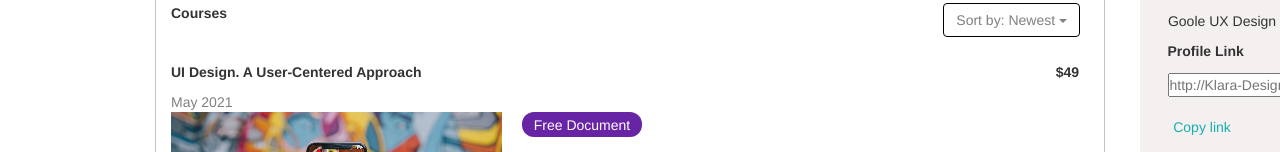
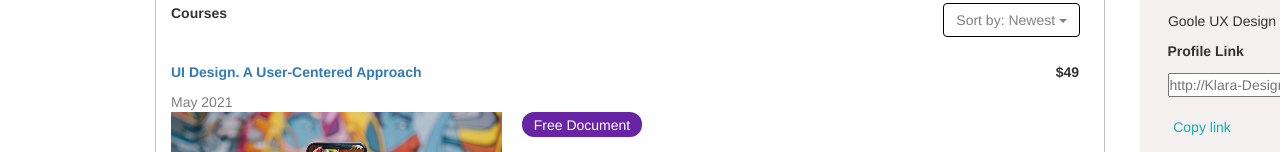
Before and after one commit to thanhthinh231108/BuiThanhThinh_TruongHoangAnh_WebBanKhoaHoc, a plain HTML site: page Thinh_Anh_WebBanKhoaHoc/page3.html in a window 1280 px wide. Shown: the part 513-665 px from the top of the page. Drawn offline with nearby package versions, Linux system fonts and the light colour scheme.

Commit message:
cap nhat page3

```diff
--- a/Thinh_Anh_WebBanKhoaHoc/page3.html
+++ b/Thinh_Anh_WebBanKhoaHoc/page3.html
@@ -245,10 +245,10 @@
                         <div class="dropdown">
                             <button class="btn btn-primary dropdown-toggle" type="button" data-toggle="dropdown">Sort by: Newest
                             <span class="caret"></span></button>
-                          </div>
+                        </div>
                      </div>
                      <div style="display: flex;justify-content: space-between;width: 908px;margin-left: 15px;margin-top: 25px;">
-                        <b>UI Design. A User-Centered Approach</b>
+                        <a href="checkOut.html"><b>UI Design. A User-Centered Approach</b></a>
                         <b>$49</b>
                      </div>
                      <div style="color: gray;margin-top: 10px;margin-left: 15px;">May 2021 <img src="Img/Page3/Rating 273.png" alt=""></div>
```
